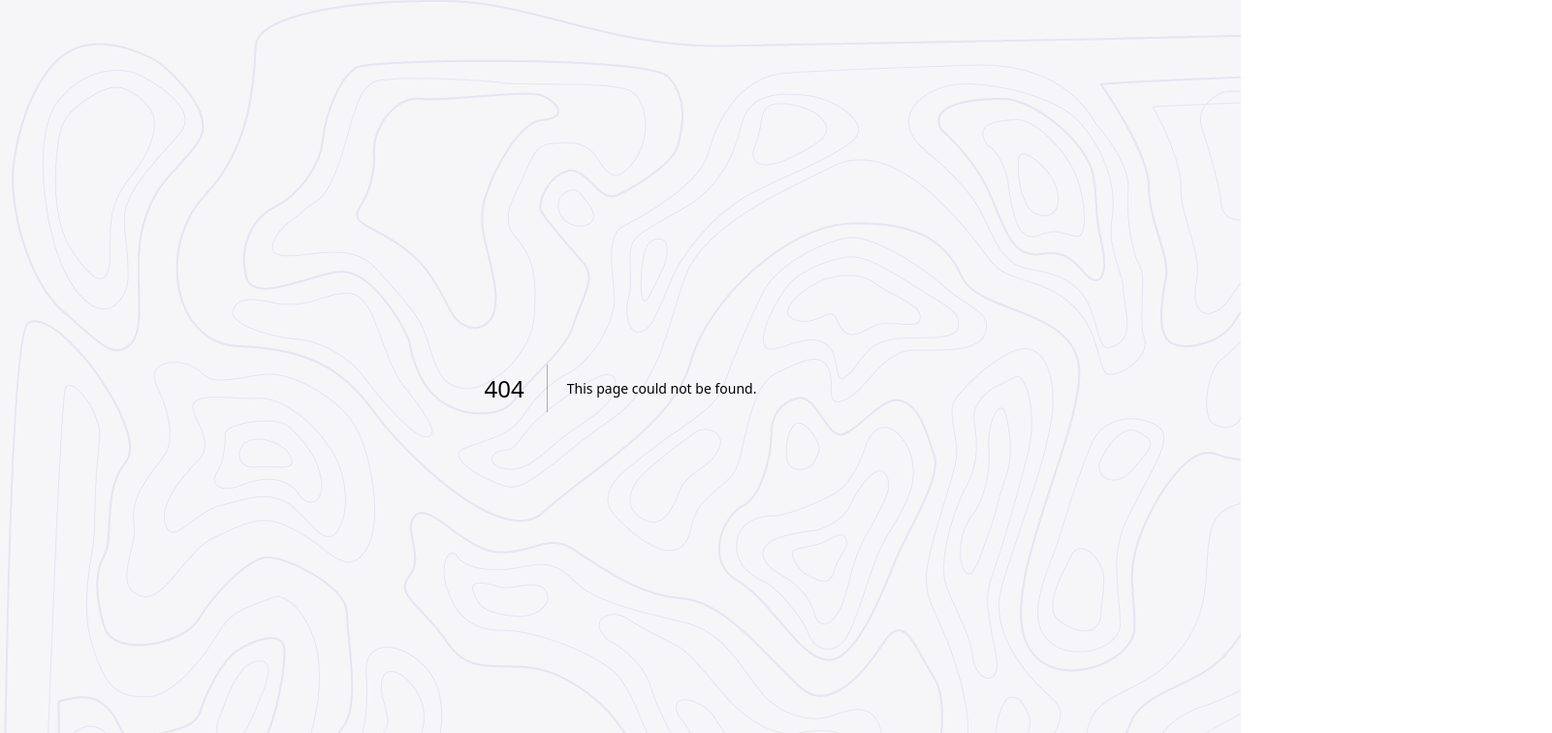
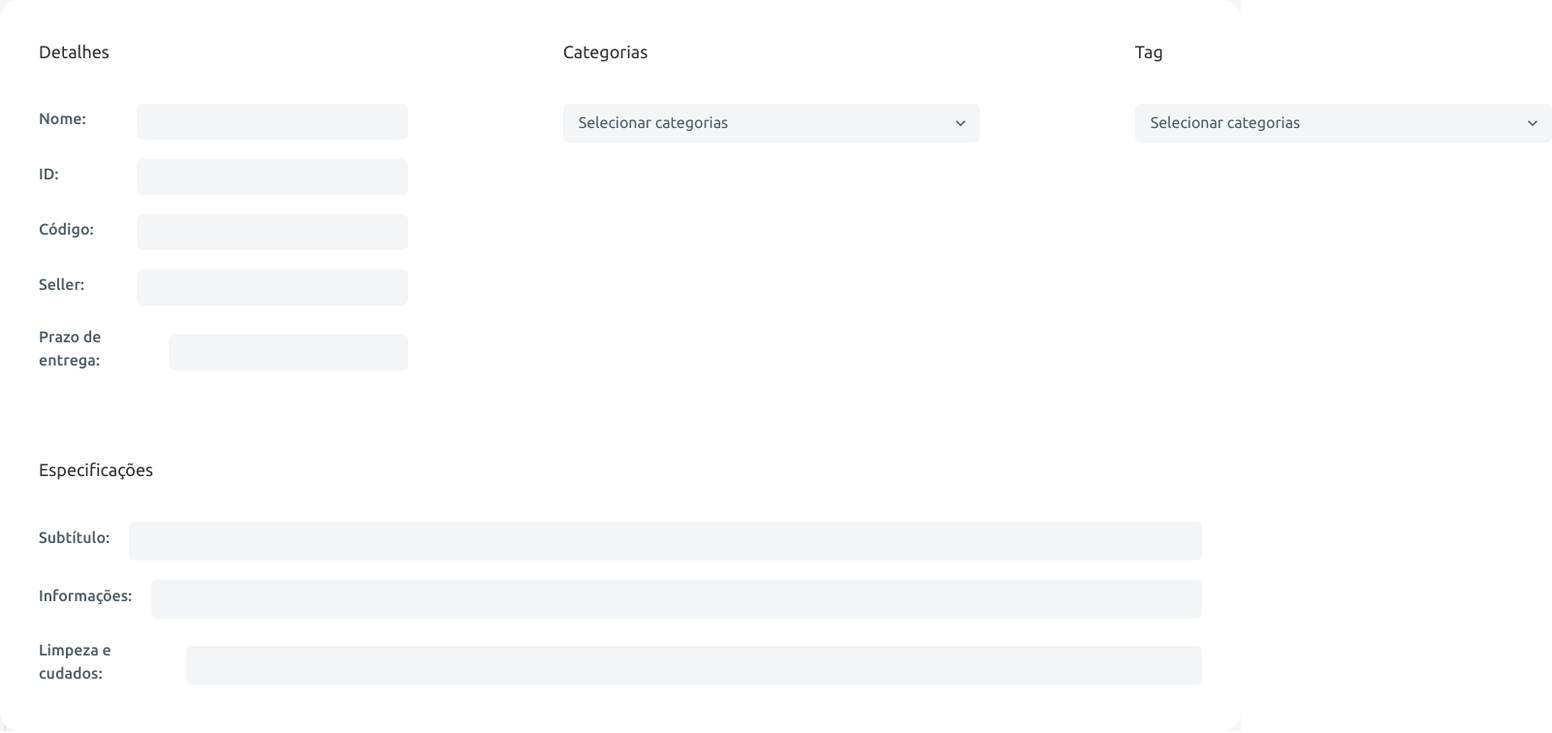
Before and after one commit to YanAnderson-bit/E-Dash, a Next.js app: page /products/components/CreateProductForm in a window 1280 px wide. Before the commit this address had no page. Shown: the top 756 px of the page at 97% size, 1601 px wide, since content can reach past the window. Built offline with nearby package versions, Linux system fonts and the light colour scheme.

Commit message:
Creates add product form

```diff
--- /dev/null
+++ b/src/components/FormInput.tsx
@@ -0,0 +1,5 @@
+import { Box, Input, InputProps } from '@chakra-ui/react';
+
+export default function FormInput(props: InputProps) {
+  return <Input border="none" bg="#F3F5F6" type="string" {...props} />;
+}
--- a/src/pages/form/index.tsx
+++ /dev/null
@@ -1,5 +0,0 @@
-import { Box } from '@chakra-ui/react';
-
-export default function Form() {
-  return <Box></Box>;
-}
--- /dev/null
+++ b/src/pages/products/components/CreateProductForm/components/Category.tsx
@@ -0,0 +1,22 @@
+import { Select, Text, VStack } from '@chakra-ui/react';
+
+export default function Category() {
+  return (
+    <VStack spacing={10} alignItems="flex-start">
+      <Text color="#333333" fontSize="18px">
+        Categorias
+      </Text>
+      <Select
+        w="430px"
+        color="primmary.input"
+        bg="primmary.bgInput"
+        placeholder="Selecionar categorias"
+        border="none"
+      >
+        <option value="option1">Option 1</option>
+        <option value="option2">Option 2</option>
+        <option value="option3">Option 3</option>
+      </Select>
+    </VStack>
+  );
+}
--- /dev/null
+++ b/src/pages/products/components/CreateProductForm/components/Details.tsx
@@ -0,0 +1,36 @@
+import FormInput from '@/components/FormInput';
+import { FormControl, FormLabel, HStack, Text, VStack } from '@chakra-ui/react';
+
+export default function Details() {
+  return (
+    <VStack spacing={10} alignItems="flex-start">
+      <Text color="#333333" fontSize="18px">
+        Detalhes
+      </Text>
+      <FormControl>
+        <VStack color="primmary.input" spacing={5} alignItems="flex-start">
+          <HStack gap={10} justifyContent="space-between" w="100%">
+            <FormLabel>Nome:</FormLabel>
+            <FormInput w="300" h="37px" />
+          </HStack>
+          <HStack justifyContent="space-between" w="100%">
+            <FormLabel>ID:</FormLabel>
+            <FormInput w="300" h="37px" />
+          </HStack>
+          <HStack justifyContent="space-between" w="100%">
+            <FormLabel>Código:</FormLabel>
+            <FormInput w="300" h="37px" />
+          </HStack>
+          <HStack justifyContent="space-between" w="100%">
+            <FormLabel>Seller:</FormLabel>
+            <FormInput w="300" h="37px" />
+          </HStack>
+          <HStack justifyContent="space-between">
+            <FormLabel>Prazo de entrega:</FormLabel>
+            <FormInput w="300" h="37px" />
+          </HStack>
+        </VStack>
+      </FormControl>
+    </VStack>
+  );
+}
--- /dev/null
+++ b/src/pages/products/components/CreateProductForm/components/Especifications.tsx
@@ -0,0 +1,36 @@
+import {
+  FormControl,
+  FormLabel,
+  HStack,
+  Input,
+  Text,
+  VStack,
+} from '@chakra-ui/react';
+
+export default function Especifications() {
+  return (
+    <HStack w="100%" alignItems="flex-start" spacing={40}>
+      <VStack w="100%" spacing={10} alignItems="flex-start">
+        <Text color="#333333" fontSize="18px">
+          Especificações
+        </Text>
+        <FormControl>
+          <VStack color="primmary.input" spacing={5} alignItems="flex-start">
+            <HStack justifyContent="space-between" w="100%">
+              <FormLabel>Subtítulo:</FormLabel>
+              <Input border="none" bg="#F3F5F6" type="string" />
+            </HStack>
+            <HStack justifyContent="space-between" w="100%">
+              <FormLabel>Informações:</FormLabel>
+              <Input border="none" bg="#F3F5F6" type="text" />
+            </HStack>
+            <HStack justifyContent="space-between" w="100%">
+              <FormLabel>Limpeza e cudados:</FormLabel>
+              <Input border="none" w="95%" bg="#F3F5F6" type="string" />
+            </HStack>
+          </VStack>
+        </FormControl>
+      </VStack>
+    </HStack>
+  );
+}
--- /dev/null
+++ b/src/pages/products/components/CreateProductForm/components/Tag.tsx
@@ -0,0 +1,22 @@
+import { Select, Text, VStack } from '@chakra-ui/react';
+
+export default function Tag() {
+  return (
+    <VStack spacing={10} alignItems="flex-start">
+      <Text color="#333333" fontSize="18px">
+        Tag
+      </Text>
+      <Select
+        w="430px"
+        color="primmary.input"
+        bg="primmary.bgInput"
+        placeholder="Selecionar categorias"
+        border="none"
+      >
+        <option value="option1">Option 1</option>
+        <option value="option2">Option 2</option>
+        <option value="option3">Option 3</option>
+      </Select>
+    </VStack>
+  );
+}
--- /dev/null
+++ b/src/pages/products/components/CreateProductForm/index.tsx
@@ -0,0 +1,20 @@
+import { Box, HStack, VStack } from '@chakra-ui/react';
+import Details from './components/Details';
+import Category from './components/Category';
+import Tag from './components/Tag';
+import Especifications from './components/Especifications';
+
+export default function CreateProductForm() {
+  return (
+    <Box bg="white" p="40px" borderRadius="20px">
+      <VStack alignItems="flex-start" spacing={20}>
+        <HStack alignItems="flex-start" spacing={40}>
+          <Details />
+          <Category />
+          <Tag />
+        </HStack>
+        <Especifications />
+      </VStack>
+    </Box>
+  );
+}
--- a/src/theme/fontTheme.tsx
+++ b/src/theme/fontTheme.tsx
@@ -11,6 +11,12 @@ const fontTheme = extendTheme({
     body: ubuntu.style.fontFamily,
     heading: ubuntu.style.fontFamily,
   },
+  colors: {
+    primmary: {
+      input: '#4E5D66',
+      bgInput: '#F3F5F6',
+    },
+  },
 });
 
 export default fontTheme;
```
Also changed, not shown: src/components/Sidebar/index.tsx (+2 -5 lines), src/pages/products/components/CreateProductForm/components/Header.tsx (added, +15 -0 lines), src/pages/products/index.tsx (added, +15 -0 lines).
